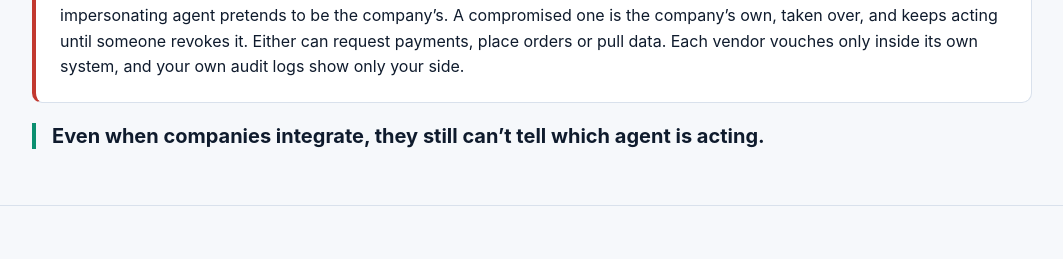
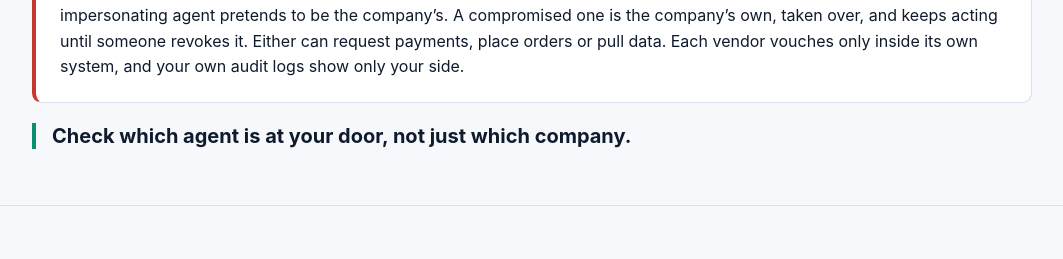
Before and after one commit to eilam10/meashra-site, a plain HTML site: page index.html in a window 1280 px wide. Shown: the part 940-1199 px from the top of the page, without its empty margins (108-1171 px from the left). Drawn offline with Linux system fonts and the light colour scheme.

Commit message:
Callout: check which agent is at your door
Co-Authored-By: Claude Sonnet 5.5 <noreply@anthropic.com>
Claude-Session: https://claude.ai/code/session_01Fjq1oZkiuFepqgLEVKGR2Z

```diff
--- a/index.html
+++ b/index.html
@@ -87,7 +87,7 @@ footer a{color:var(--mute)}
     <div class="card"><h3>Trading</h3><p>A hedge fund’s execution agent requests access to an exchange.</p></div>
   </div>
   <div class="problem" style="font-family:inherit;font-style:normal;font-weight:400;font-size:16px;line-height:1.6">In both cases the receiver knows the company and has issued it API credentials, but a credential does not say which of the company’s agents is behind the request, whether a vendor is running it, or whether it has since been revoked. An impersonating agent pretends to be the company’s. A compromised one is the company’s own, taken over, and keeps acting until someone revokes it. Either can request payments, place orders or pull data. Each vendor vouches only inside its own system, and your own audit logs show only your side.</div>
-  <p class="callout" style="margin-top:20px;font-size:20px;max-width:none">Even when companies integrate, they still can’t tell which agent is acting.</p>
+  <p class="callout" style="margin-top:20px;font-size:20px;max-width:none">Check which agent is at your door, not just which company.</p>
 </div></section>
 
 <section id="verify"><div class="wrap">
```
